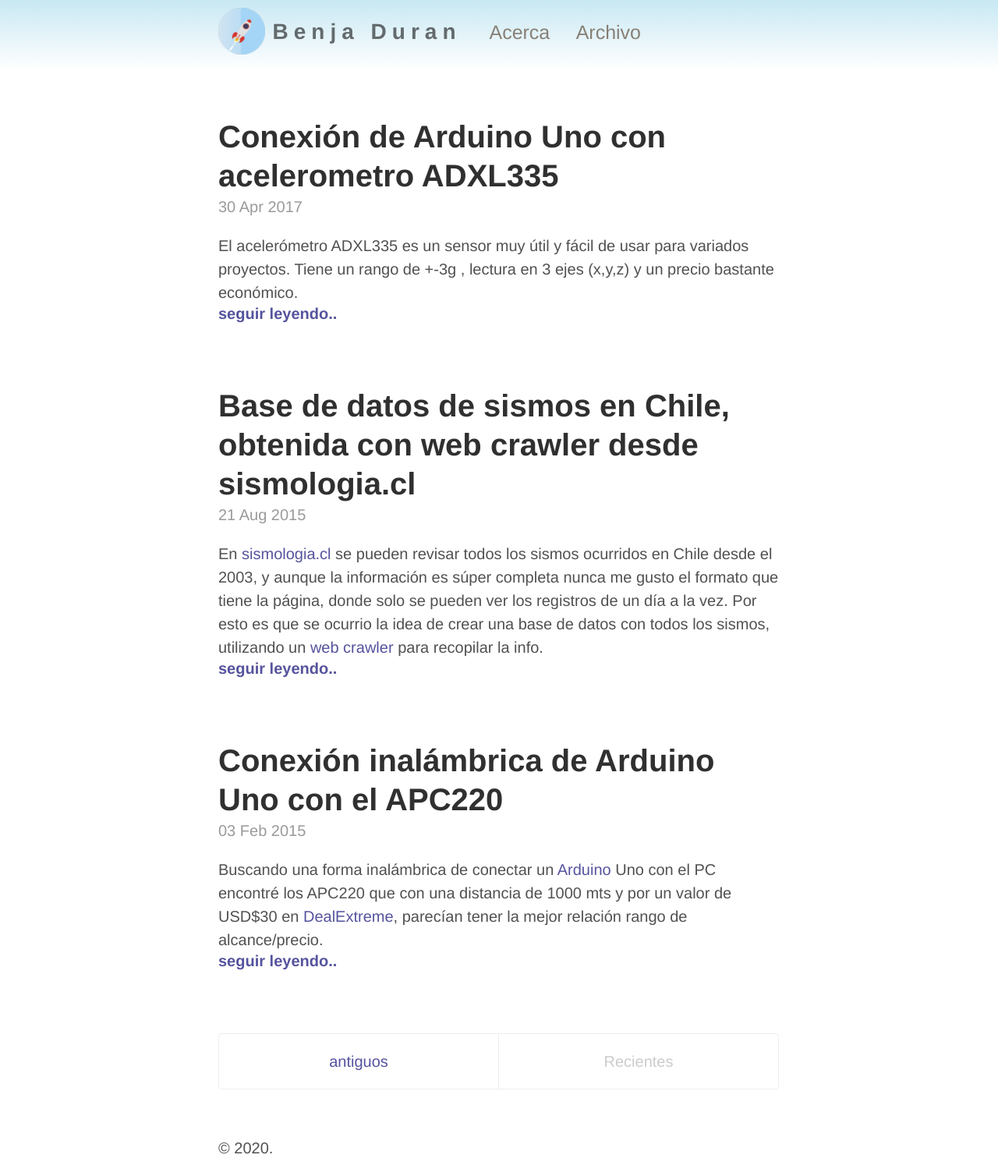
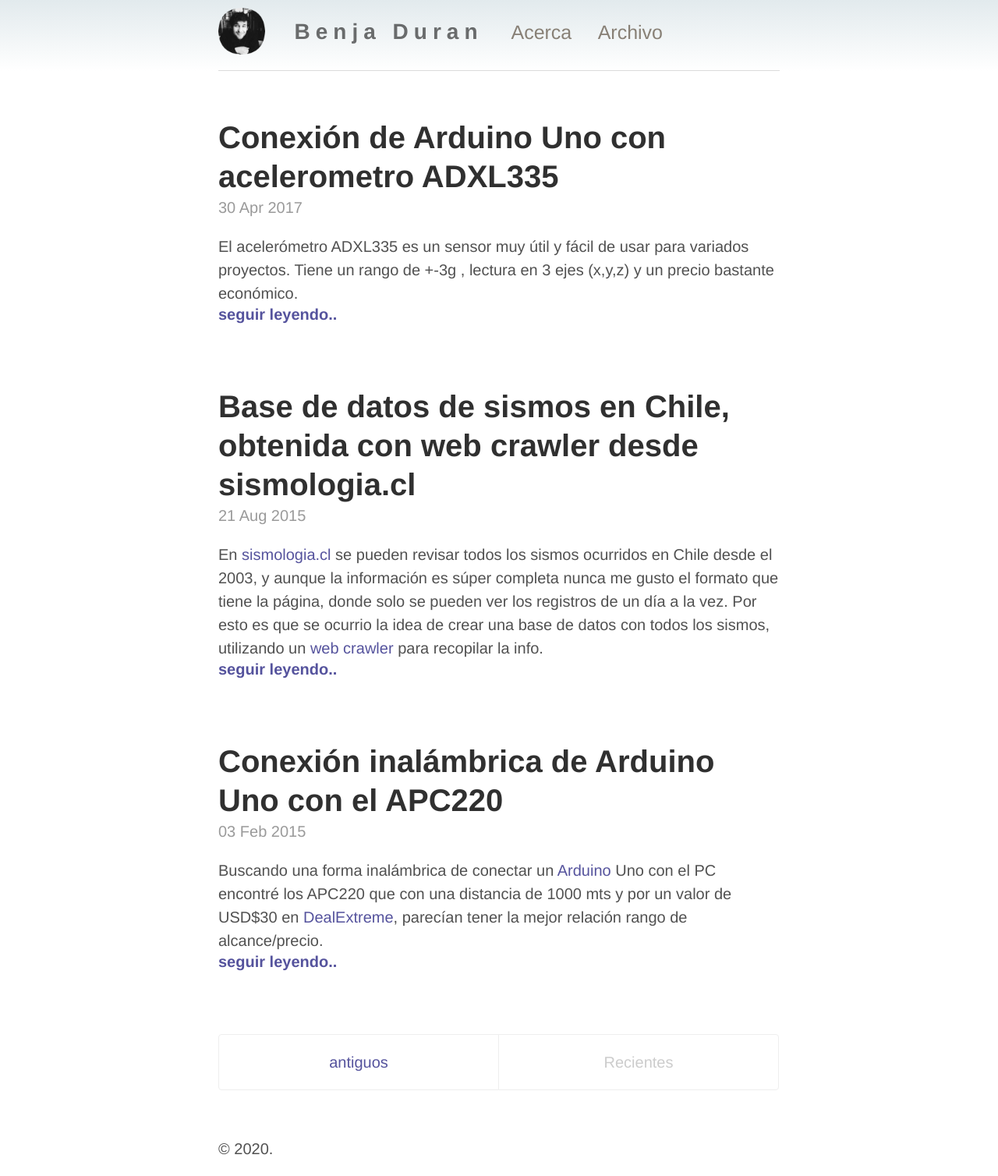
Before and after one commit to benjad/benjad.github.io, a Jekyll site: the page built from index.html, in a window 1280 px wide. Shown: the whole page at 78% size. Built offline with Jekyll 4.4.1, drawn with Linux system fonts in a browser that asks for light colours; Markdown is read by kramdown in place of the engine named in the settings; the list of posts is cut into pages by our own code.

Commit message:
modify profile pic and style

```diff
--- a/public/css/poole.css
+++ b/public/css/poole.css
@@ -104,11 +104,11 @@ h4, h5, h6 {
 .navbar {
   width: 100%;
   min-width: 100%;
-background: -webkit-linear-gradient(#C8E8F3, #FFF);
-background:    -moz-linear-gradient(#C8E8F3, #FFF);
-background:     -ms-linear-gradient(#C8E8F3, #FFF);
-background:      -o-linear-gradient(#C8E8F3, #FFF);
-background:         linear-gradient(#C8E8F3, #FFF);
+background: -webkit-linear-gradient(#e2eaed, #FFF);
+background:    -moz-linear-gradient(#e2eaed, #FFF);
+background:     -ms-linear-gradient(#e2eaed, #FFF);
+background:      -o-linear-gradient(#e2eaed, #FFF);
+background:         linear-gradient(#e2eaed, #FFF);
    -o-transition:.8s;
   -ms-transition:.8s;
   -moz-transition:.8s;
@@ -144,6 +144,7 @@ background:         linear-gradient(#C8E8F3, #FFF);
   font-size: 1.4rem;
   font-weight: bold;
   letter-spacing: 7px;
+  padding-left: 1.4rem;
  }
 
 /* Body text */
@@ -352,6 +353,7 @@ tbody tr:nth-child(odd) th {
  text-align:  left;
  margin-left: auto;
  letter-spacing: 0.2rem;
+ border-bottom: 1px solid #dbdbdb;
 
 }
 .masthead-title {
```
Also changed, not shown: public/startup.png.
